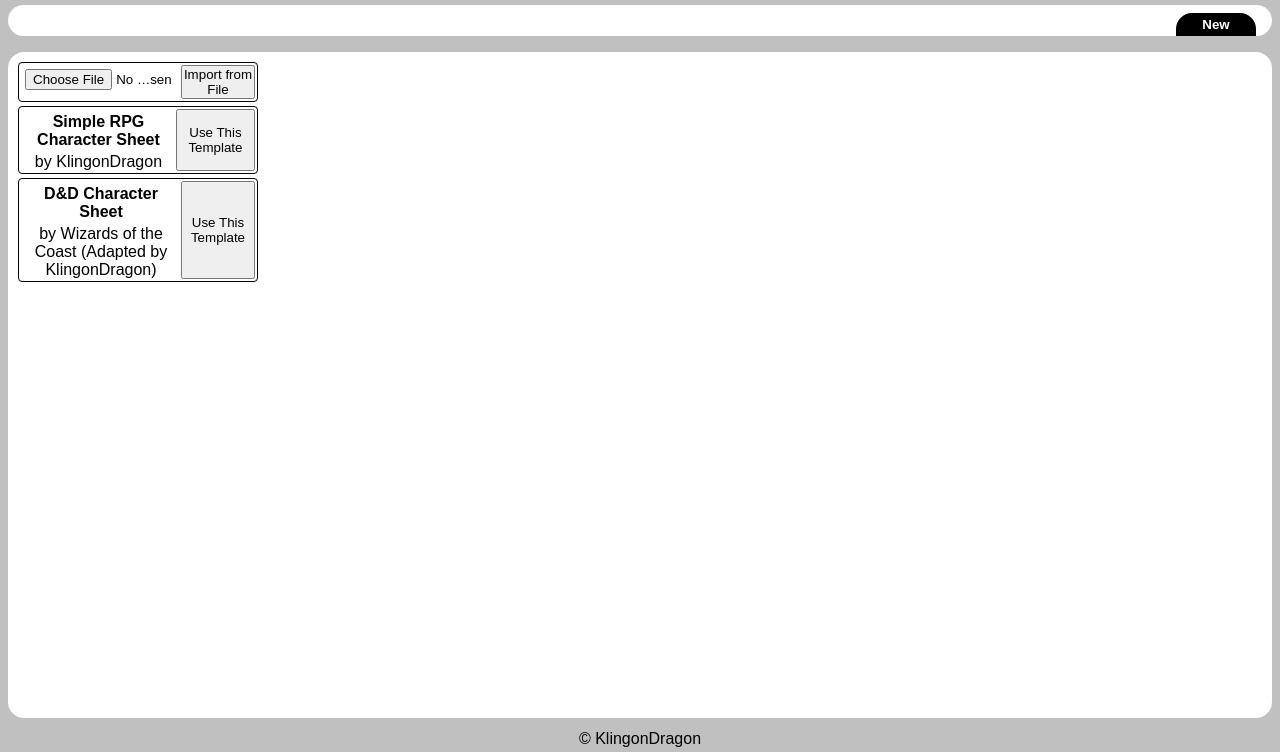
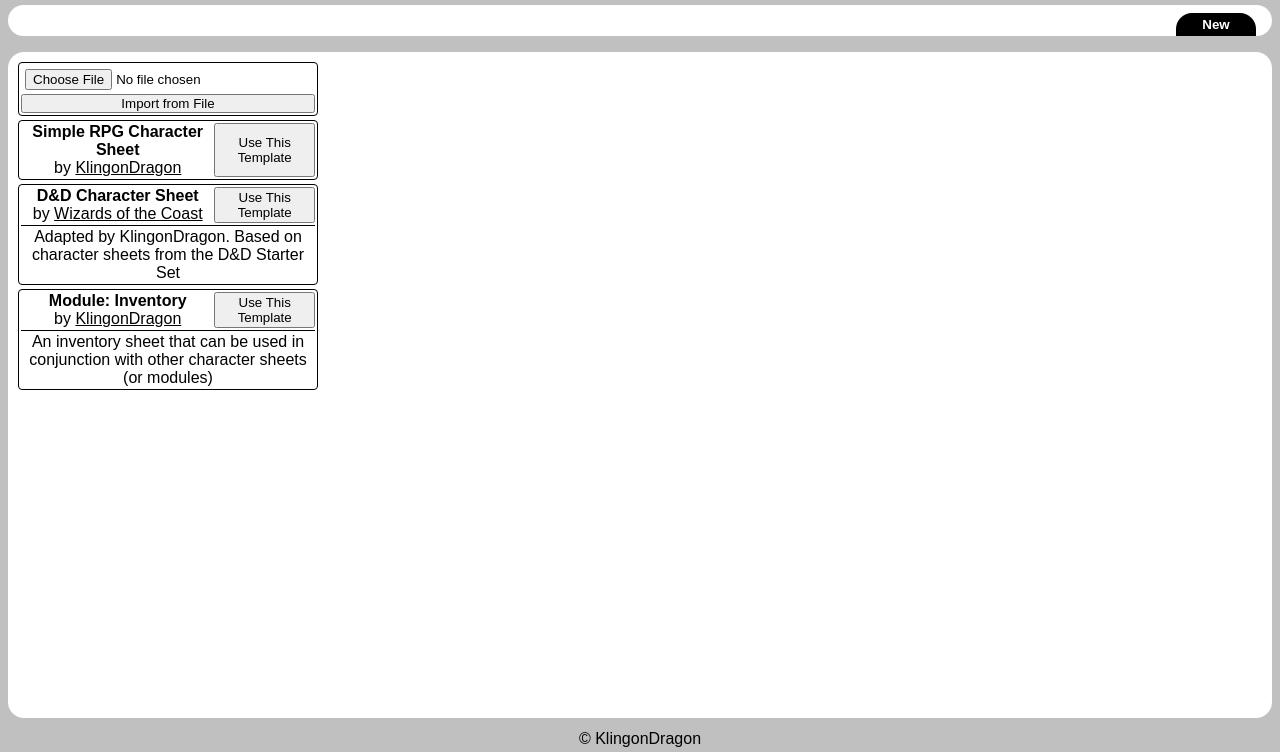
Before and after one commit to KlingonDragon/simple-rpg-character-sheets, a plain HTML site: page index.html in a window 1280 px wide. Both pictures are taken after a click on the button "New". Shown: the part 48-800 px from the top of the page. Drawn offline with Linux system fonts and the light colour scheme.

Commit message:
Template descriptions and inventory module

```diff
--- a/script.js
+++ b/script.js
@@ -64,9 +64,9 @@ DOMContentLoaded.then(() => {
         main._(container._(innerContainer._(fileInput) ,button));
         fetch('./templates.json').then(response => response.json()).then(templates => {
             templates.forEach(template => {
-                let container = _('div'), innerContainer = _('div'), button = _('button');
+                let container = _('div'), titleContainer = _('div'), button = _('button');
                 container.classList.add('templateBox')
-                innerContainer.classList.add('templateDesc')
+                titleContainer.classList.add('templateTitle')
                 button.textContent = 'Use This Template';
                 button.onclick = () => {
                     let butCharacter = _('button');
@@ -77,7 +77,7 @@ DOMContentLoaded.then(() => {
                     butCharacter.onclick = () => { loadCharacter(butCharacter) };
                     fetch(template.path).then(response => response.json()).then(renderTemplate).then(() => selectedTab(butCharacter)).then(saveSheet);
                 };
-                main._(container._(innerContainer._(`<strong>${template.name}<strong>`,`by ${template.author}`), button));
+                main._(container._(_('div')._(titleContainer._(_('strong')._(template.name),_('span')._('by ', _('u')._(template.author))), button), _(template.desc ? 'div':null)._(template.desc)));
             });
         })
     }
@@ -333,7 +333,7 @@ function saveSheet() {
     localStorage.setItem(character_name, JSON.stringify({
         name: character_name,
         template_path: $('main').dataset.templatePath,
-        inputs: $$('main input').map(input => (input.type == 'checkbox' ? { key: input.name, value: input.checked } :(input.value ? { key: input.name, value: input.value } : { key: '', value: '' }))),
+        inputs: $$('main input').map(input => ((input.type != 'checkbox' && input.value) || (input.type == 'checkbox' && input.checked) ? { key: input.name, value: (input.type == 'checkbox' ? input.checked : input.value) } : { key: '', value: '' })),
         notes: $('main textarea#notes').value
     }));
 }
--- a/style.css
+++ b/style.css
@@ -228,19 +228,28 @@ main button#deleteCharacter {
 /* New Character */
 div.templateBox {
     display: flex;
-    flex-flow: row nowrap;
-    width: 240px;
+    flex-flow: column nowrap;
+    width: 300px;
     border: 0.0625rem solid black;
     border-radius: 0.25rem;
+}
+div.templateBox > :first-child {
+    display: flex;
+    flex-flow: row nowrap;
+}
+div.templateBox > :first-child + div {
+    margin-top: 0.125rem;
+    padding-top: 0.125rem;
+    border-top: 0.0625rem solid black;
 }
 div.templateBox, div.templateDesc > * {
     margin: 0.125rem;
     padding: 0.125rem;
 }
-div.templateDesc {
+div.templateTitle {
     display: flex;
     flex-flow: column nowrap;
-    max-width: 160px;
+    width: 220px;
 }
 
 /* Desktop */
--- a/templates.json
+++ b/templates.json
@@ -7,6 +7,13 @@
     {
         "path": "./templates/D&D.json",
         "name": "D&D Character Sheet",
-        "author": "Wizards of the Coast (Adapted by KlingonDragon)"
+        "author": "Wizards of the Coast",
+        "desc": "Adapted by KlingonDragon. Based on character sheets from the D&D Starter Set"
+    },
+    {
+        "path": "./templates/module_inventory.json",
+        "name": "Module: Inventory",
+        "author": "KlingonDragon",
+        "desc": "An inventory sheet that can be used in conjunction with other character sheets (or modules)"
     }
 ]
--- a/templates/D&D.json
+++ b/templates/D&D.json
@@ -1,7 +1,8 @@
 {
     "path": "./templates/D&D.json",
     "name": "D&D Character Sheet",
-    "author": "Wizards of the Coast (Adapted by KlingonDragon)",
+    "author": "Wizards of the Coast",
+    "desc": "Adapted by KlingonDragon. Based on character sheets from the D&D Starter Set",
     "items": [
         {
             "type": "row",
```
Also changed, not shown: templates/module_inventory.json (added, +38 -0 lines).
